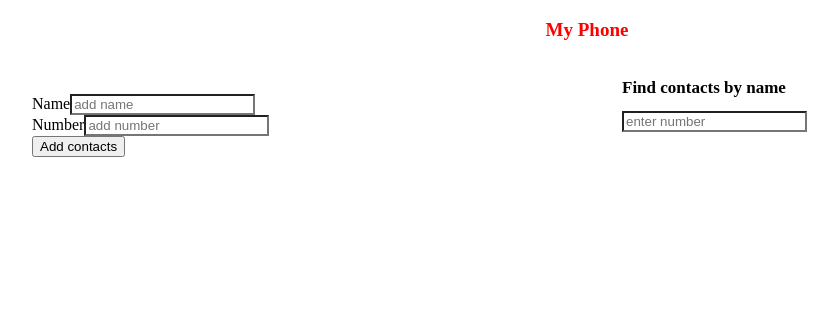
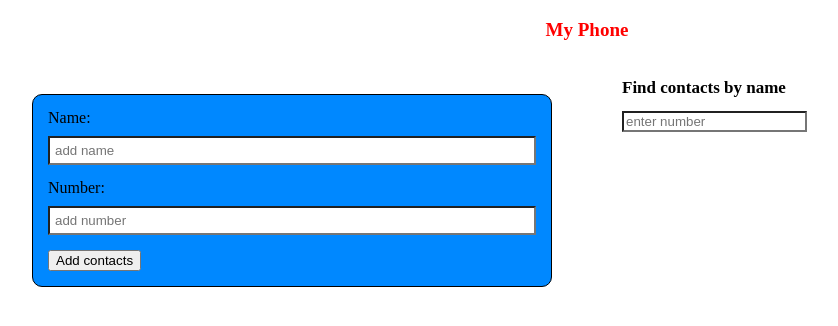
Before and after one commit to AntonioBukin/goit-react-hw-02-phonebook, a React (Create React App) app: page / in a window 1280 px wide. Shown: the top 326 px of the page, without its empty margins (53-891 px from the left). Built offline with nearby package versions, Linux system fonts and the light colour scheme.

Commit message:
add style css

```diff
--- a/src/modules/MyPhone/MyPhoneForm/MyPhoneForm.jsx
+++ b/src/modules/MyPhone/MyPhoneForm/MyPhoneForm.jsx
@@ -1,6 +1,6 @@
 import { Component } from "react";
 
-import styles from "./my-phone-form.modules.scss";
+import styles from "./my-phone-form.module.scss";
 
 class MyPhoneForm extends Component {
     state = {
@@ -32,7 +32,7 @@ class MyPhoneForm extends Component {
         return (
             <form onSubmit={this.handleSubmit} className={styles.form}>
                             <div className={styles.formGroup}>
-                                <label>Name</label>
+                                <label>Name:</label>
                                 <input value={name} name="name" onChange={this.handleChange} className={styles.textField} placeholder="add name"
                                   type="text"
                                 //   name="name"
@@ -42,7 +42,7 @@ class MyPhoneForm extends Component {
                                 {/* <input className={styles.textField} placeholder="add name"/> */}
                             </div>
                             <div className={styles.formGroup}>
-                                <label>Number</label>
+                                <label>Number:</label>
                                 <input value={number} name="number" onChange={this.handleChange} className={styles.textField} placeholder="add number"
                                   type="text"
                                 //   name="name"
--- a/src/modules/MyPhone/MyPhoneForm/my-phone-form.modules.scss
+++ b/src/modules/MyPhone/MyPhoneForm/my-phone-form.module.scss
@@ -2,6 +2,7 @@
     border: 1px solid;
     border-radius: 10px;
     padding: 15px;
+    background-color: rgb(0, 136, 255);
 }
 
 .formGroup {
```
